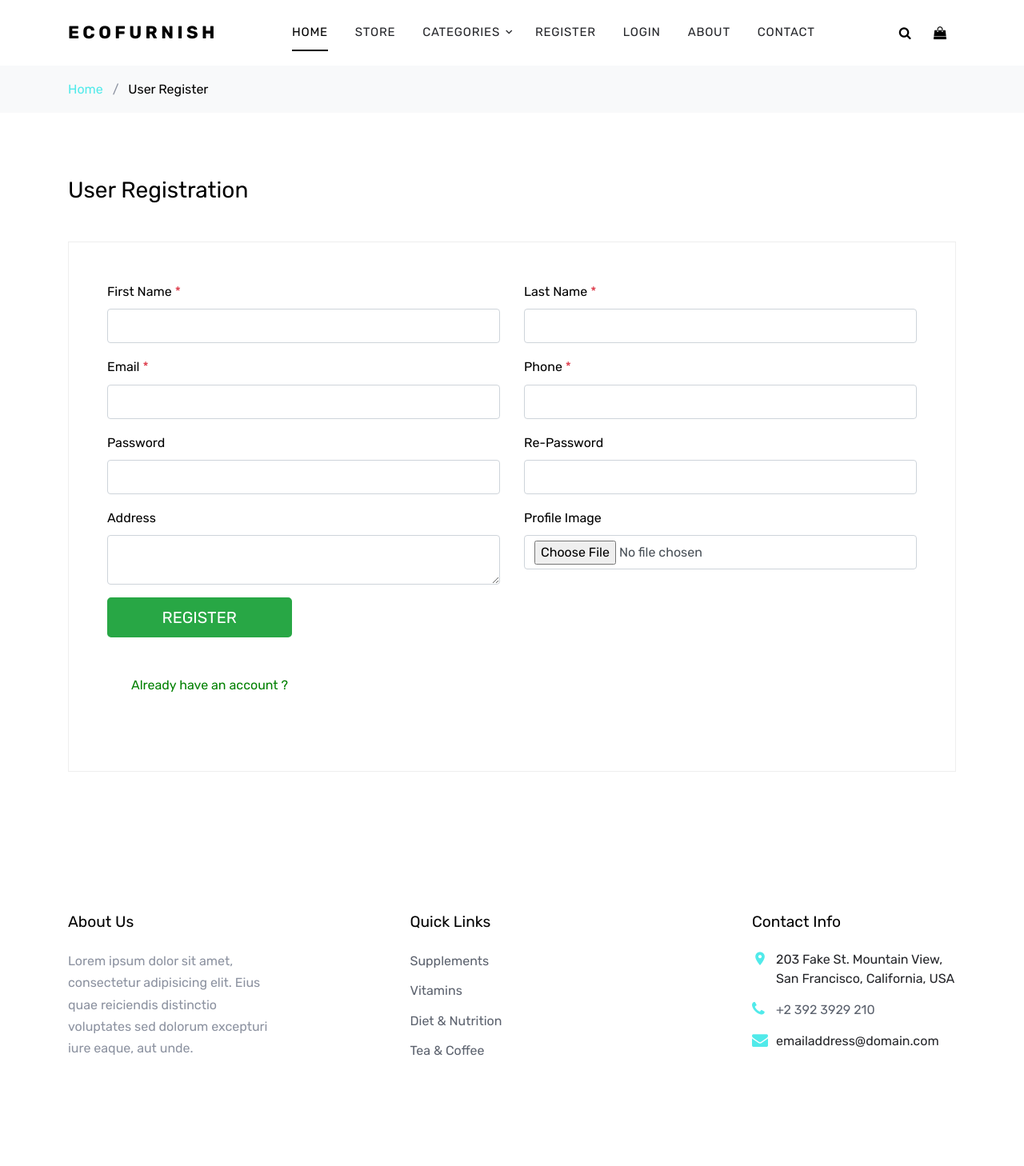
After one commit to sreejith-0087/EcoFurnish, a Django app: page /Customer/register/ in a window 1280 px wide. The commit adds this page. Shown: the whole page at 80% size. Run offline with Django 5.2, Linux system fonts and the light colour scheme; data comes from the database, SQL or seed files in the repository; some libraries are stand-ins or nearby versions; some web fonts are replaced.

Commit message:
Register&Login

```diff
--- /dev/null
+++ b/EcoFurnish_Project/Customer/urls.py
@@ -0,0 +1,10 @@
+from django.urls import path
+from . views import *
+
+
+app_name = 'Customer'
+
+urlpatterns = [
+    path('register/', Register, name='register'),
+    path('login/', Login, name='login'),
+]
--- a/EcoFurnish_Project/Customer/views.py
+++ b/EcoFurnish_Project/Customer/views.py
@@ -1,3 +1,10 @@
-from django.shortcuts import render
+from django.shortcuts import render, redirect
 
 # Create your views here.
+
+def Register(request):
+    return render(request, 'Customer/Register.html')
+
+
+def Login(request):
+    return render(request, 'Customer/Login.html')
--- a/EcoFurnish_Project/EcoFurnish_Project/urls.py
+++ b/EcoFurnish_Project/EcoFurnish_Project/urls.py
@@ -22,6 +22,7 @@ from django.conf import settings
 urlpatterns = [
     path('admin/', admin.site.urls),
     path('', include('Store.urls')),
+    path('Customer/', include('Customer.urls')),
 ]
 
 if settings.DEBUG:
--- a/EcoFurnish_Project/Store/urls.py
+++ b/EcoFurnish_Project/Store/urls.py
@@ -1,6 +1,7 @@
 from django.urls import path
 from . views import *
 
+app_name = 'Store'
 
 urlpatterns = [
     path('', Home, name='home'),
@@ -9,4 +10,5 @@ urlpatterns = [
     path('shop/', Shop, name='shop'),
     path('category/<slug:link>', Shop, name='by_category'),
     path('product_search/', Product_Search, name='product_search'),
+    path('single_details/', Single_Details, name='single_details'),
 ]
--- a/EcoFurnish_Project/Store/views.py
+++ b/EcoFurnish_Project/Store/views.py
@@ -37,3 +37,7 @@ def Product_Search(request):
     else:
         result = []
     return render(request, 'Store/Shop.html', {'products': result})
+
+
+def Single_Details(request):
+    return render(request, 'Store/Shop_Details.html')
--- /dev/null
+++ b/EcoFurnish_Project/Template/Customer/Register.html
@@ -0,0 +1,85 @@
+{% extends 'Home/Base.html' %}
+{% load static %}
+{% block title %} Register {% endblock %}
+{% block content %}
+
+    <div class="bg-light py-3">
+      <div class="container">
+        <div class="row">
+          <div class="col-md-12 mb-0">
+            <a href="index.html">Home</a> <span class="mx-2 mb-0">/</span>
+            <strong class="text-black">User Register</strong>
+          </div>
+        </div>
+      </div>
+    </div>
+
+    <div class="site-section">
+      <div class="container">
+        <div class="row">
+          <div class="col-md-12">
+            <h2 class="h3 mb-5 text-black">User Registration</h2>
+          </div>
+          <div class="col-md-12">
+
+            <form action="#" method="post">
+
+              <div class="p-3 p-lg-5 border">
+                <div class="form-group row">
+                  <div class="col-md-6">
+                    <label for="c_fname" class="text-black">First Name <span class="text-danger">*</span></label>
+                    <input type="text" class="form-control" id="c_fname" name="c_fname">
+                  </div>
+                  <div class="col-md-6">
+                    <label for="c_lname" class="text-black">Last Name <span class="text-danger">*</span></label>
+                    <input type="text" class="form-control" id="c_lname" name="c_lname">
+                  </div>
+                </div>
+                <div class="form-group row">
+                  <div class="col-md-6">
+                    <label for="c_email" class="text-black">Email <span class="text-danger">*</span></label>
+                    <input type="email" class="form-control" id="c_email" name="c_email" placeholder="">
+                  </div>
+                  <div class="col-md-6">
+                    <label for="c_phone" class="text-black">Phone <span class="text-danger">*</span></label>
+                    <input type="number" class="form-control" id="c_phone" name="c_phone" placeholder="">
+                  </div>
+                </div>
+                <div class="form-group row">
+                  <div class="col-md-6">
+                    <label for="c_password" class="text-black">Password </label>
+                    <input type="password" class="form-control" id="c_password" name="c_password">
+                  </div>
+                  <div class="col-md-6">
+                    <label for="repassword" class="text-black">Re-Password </label>
+                    <input type="password" class="form-control" id="repassword" name="repassword">
+                  </div>
+                </div>
+
+                <div class="form-group row">
+                  <div class="col-md-6">
+                    <label for="c_address" class="text-black">Address </label>
+                    <textarea name="c_address" id="c_address" cols="10" rows="2" class="form-control"></textarea>
+                  </div>
+                  <div class="col-md-6">
+                    <label for="c_image" class="text-black">Profile Image </label>
+                    <input type="file" class="form-control" id="c_image" name="c_image">
+                  </div>
+                </div>
+                <div class="form-group row">
+                  <div class="col-lg-3">
+                    <input type="submit" class="btn btn-success btn-lg btn-block" value="Register">
+                  </div>
+                </div>
+
+                <a href="{% url 'Customer:login' %}"><p style="color:green;">Already have an account ?</p></a>
+
+              </div>
+            </form>
+          </div>
+
+        </div>
+      </div>
+    </div>
+
+{% endblock %}
--- a/EcoFurnish_Project/Template/Home/NavBar.html
+++ b/EcoFurnish_Project/Template/Home/NavBar.html
@@ -3,7 +3,7 @@
   <div class="search-wrap">
     <div class="container">
       <a href="#" class="search-close js-search-close"><span class="icon-close2"></span></a>
-      <form action="{% url 'product_search' %}" method="get">
+      <form action="{% url 'Store:product_search' %}" method="get">
         <input type="text" class="form-control" placeholder="Search keyword and hit enter..." name="q">
       </form>
     </div>
@@ -13,24 +13,26 @@
     <div class="d-flex align-items-center justify-content-between">
       <div class="logo">
         <div class="site-logo">
-          <a href="{% url 'home' %}" class="js-logo-clone">EcoFurnish</a>
+          <a href="{% url 'Store:home' %}" class="js-logo-clone">EcoFurnish</a>
         </div>
       </div>
       <div class="main-nav d-none d-lg-block">
         <nav class="site-navigation text-right text-md-center" role="navigation">
           <ul class="site-menu js-clone-nav d-none d-lg-block">
-            <li class="active"><a href="{% url 'home' %}">Home</a></li>
-            <li><a href="{% url 'shop' %}">Store</a></li>
+            <li class="active"><a href="{% url 'Store:home' %}">Home</a></li>
+            <li><a href="{% url 'Store:shop' %}">Store</a></li>
             <li class="has-children">
               <a href="#">Categories</a>
               <ul class="dropdown">
                 {% for i in cat %}
-                <li><a href="{% url 'by_category' i.link %}">{{i.category}}</a></li>
+                <li><a href="{% url 'Store:by_category' i.link %}">{{i.category}}</a></li>
                 {% endfor %}
               </ul>
             </li>
-            <li><a href="{% url 'about' %}">About</a></li>
-            <li><a href="{% url 'contact' %}">Contact</a></li>
+            <li><a href="{% url 'Customer:register' %}">Register</a></li>
+            <li><a href="{% url 'Customer:login' %}">Login</a></li>
+            <li><a href="{% url 'Store:about' %}">About</a></li>
+            <li><a href="{% url 'Store:contact' %}">Contact</a></li>
           </ul>
         </nav>
       </div>
```
Also changed, not shown: EcoFurnish_Project/Template/Customer/Login.html (added, +59 -0 lines), EcoFurnish_Project/Template/Store/Shop_Details.html (added, +40 -0 lines).
